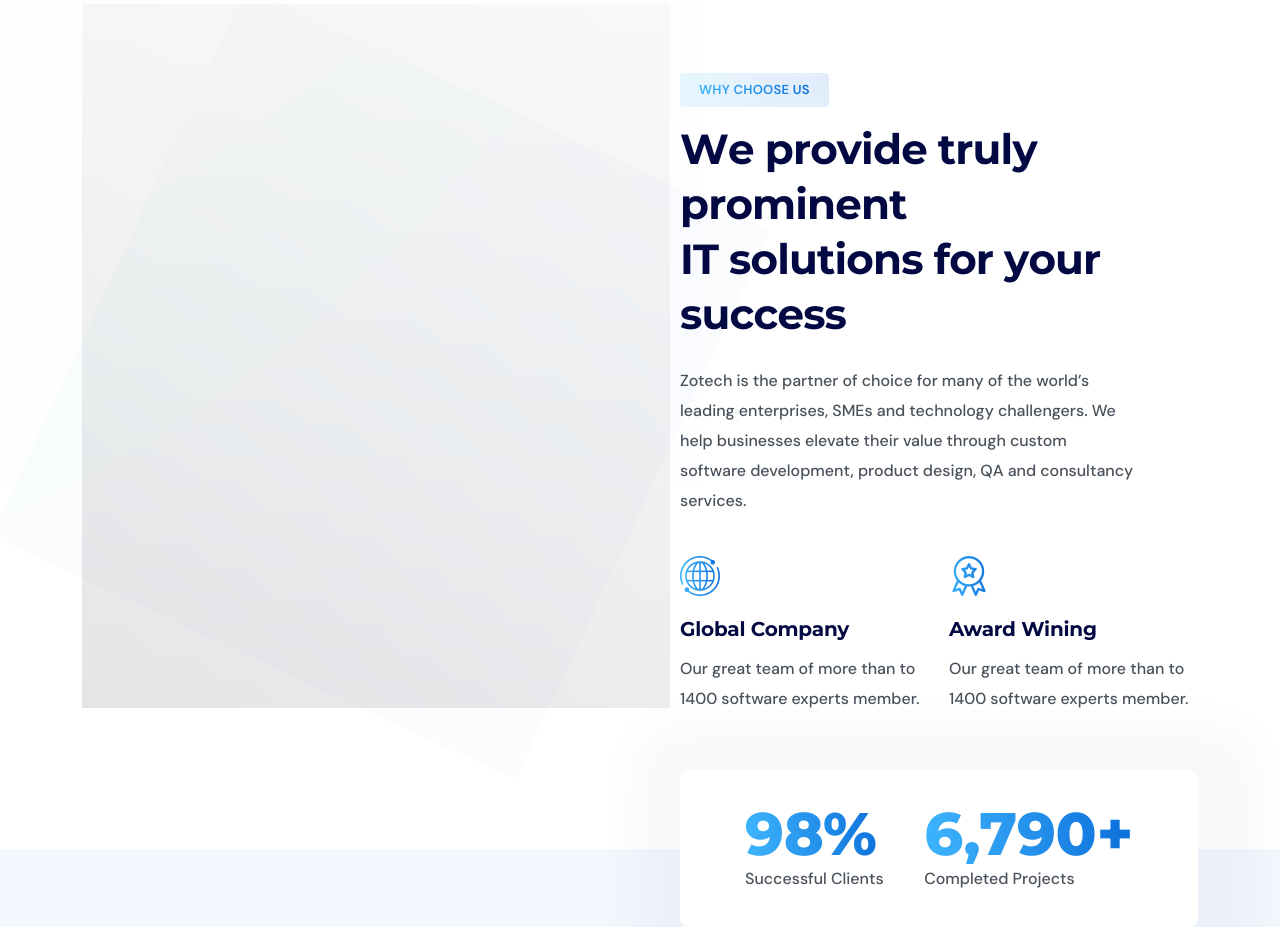
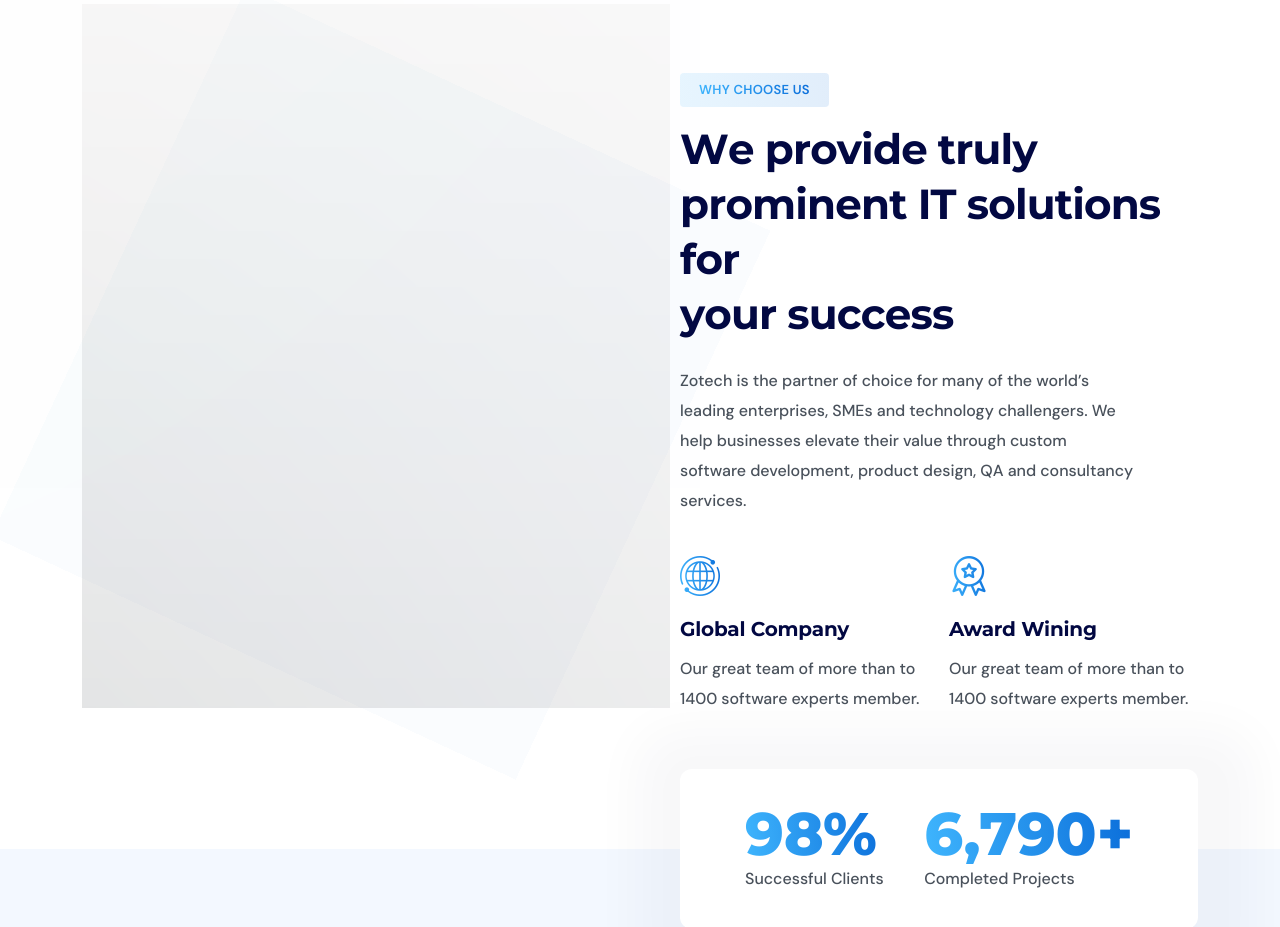
Before and after one commit to Ikimonogatari/arvis-frontend, a Next.js app: page / in a window 1280 px wide. Shown: the part 3920-4847 px from the top of the page. Built offline with nearby package versions, Linux system fonts and the light colour scheme.

Commit message:
fixed fonts

```diff
--- /dev/null
+++ b/app/fonts.css
@@ -0,0 +1,8 @@
+/* Font overrides - must load after main.css */
+body {
+  font-family: var(--font-dm-sans), "DM Sans", sans-serif !important;
+}
+
+h1, h2, h3, h4, h5, h6 {
+  font-family: var(--font-montserrat), "Montserrat", serif !important;
+}
--- a/app/globals.css
+++ b/app/globals.css
@@ -1,9 +1,6 @@
 @tailwind base;
 @tailwind components;
 @tailwind utilities;
-
-@import url("https://fonts.googleapis.com/css2?family=Montserrat:ital,wght@0,100..900;1,100..900&display=swap");
-@import url("https://fonts.googleapis.com/css2?family=DM+Sans:ital,opsz,wght@0,9..40,100..1000;1,9..40,100..1000&display=swap");
 
 .swiper-dot .swiper-pagination-bullet:not(:last-child) {
   margin-right: 15px !important;
--- a/app/layout.js
+++ b/app/layout.js
@@ -8,6 +8,7 @@
 import "@css/nice-select.css";
 import "@css/swiper-bundle.min.css";
 import "@css/main.css";
+import "./fonts.css";
 
 import Preloader from "@/components/Preloader";
 import { DM_Sans, Montserrat } from "next/font/google";
--- a/tailwind.config.js
+++ b/tailwind.config.js
@@ -1,8 +1,17 @@
 /** @type {import('tailwindcss').Config} */
 module.exports = {
-  content: [],
+  content: [
+    "./app/**/*.{js,jsx,ts,tsx}",
+    "./components/**/*.{js,jsx,ts,tsx}",
+    "./layout/**/*.{js,jsx,ts,tsx}",
+  ],
   theme: {
-    extend: {},
+    extend: {
+      fontFamily: {
+        montserrat: ["var(--font-montserrat)", "Montserrat", "serif"],
+        "dm-sans": ["var(--font-dm-sans)", "DM Sans", "sans-serif"],
+      },
+    },
   },
   plugins: [],
 }
```
